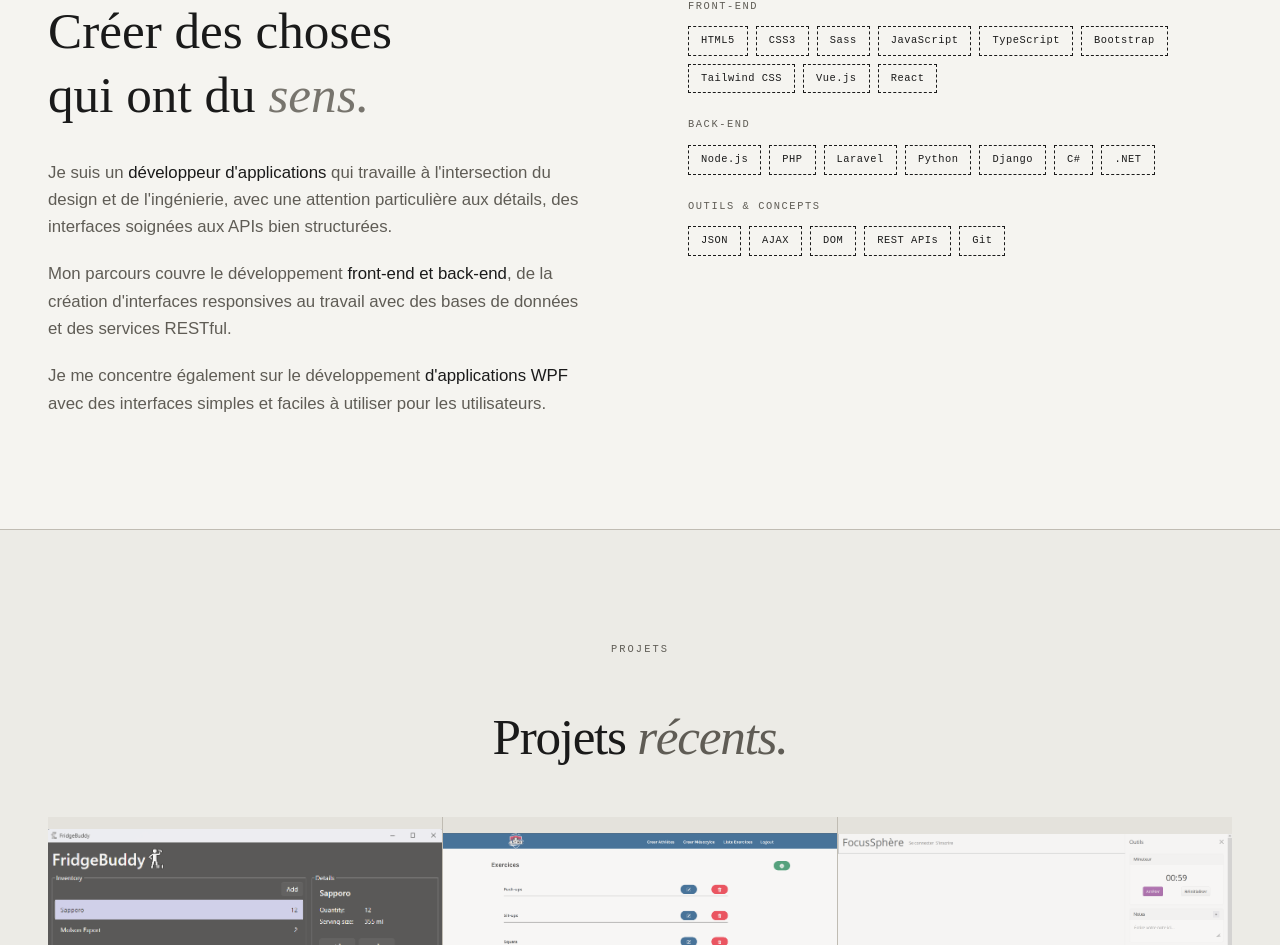
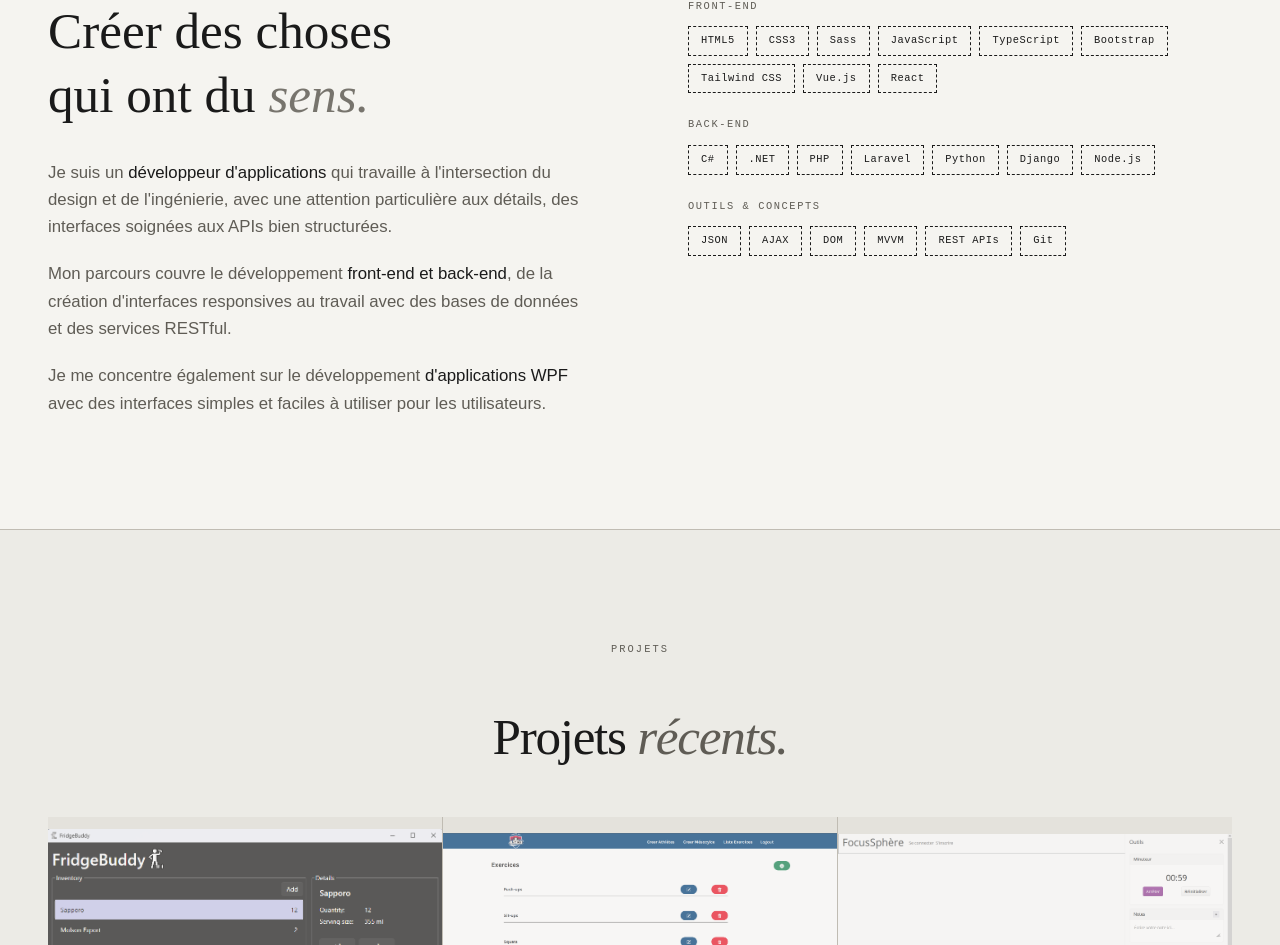
Before and after one commit to Alxlx97/Portfolio, a React (Vite) app: page / in a window 1280 px wide. Shown: the part 978-1923 px from the top of the page. Built offline with nearby package versions, Linux system fonts and the light colour scheme.

Commit message:
Rearrange the skills set

```diff
--- a/src/components/About.jsx
+++ b/src/components/About.jsx
@@ -5,8 +5,8 @@ const skills = {
     frontend: [{label: 'HTML5'}, {label: 'CSS3'}, {label: 'Sass'}, {label: 'JavaScript'}, {label: 'TypeScript'}, {label: 'Bootstrap'}, {label: 'Tailwind CSS'}, {label: 'Vue.js'}, {
         label: 'React',
     },],
-    backend: [{label: 'Node.js'}, {label: 'PHP'}, {label: 'Laravel'}, {label: 'Python'}, {label: 'Django'}, {label: 'C#'}, {label: '.NET'},],
-    tools: [{label: 'JSON'}, {label: 'AJAX'}, {label: 'DOM'}, {label: 'REST APIs'}, {label: 'Git'},],
+    backend: [{label: 'C#'}, {label: '.NET'}, {label: 'PHP'}, {label: 'Laravel'}, {label: 'Python'}, {label: 'Django'}, {label: 'Node.js'},],
+    tools: [{label: 'JSON'}, {label: 'AJAX'}, {label: 'DOM'}, {label: 'MVVM'}, {label: 'REST APIs'}, {label: 'Git'},],
 }
 
 function SkillTags({label}) {
```
